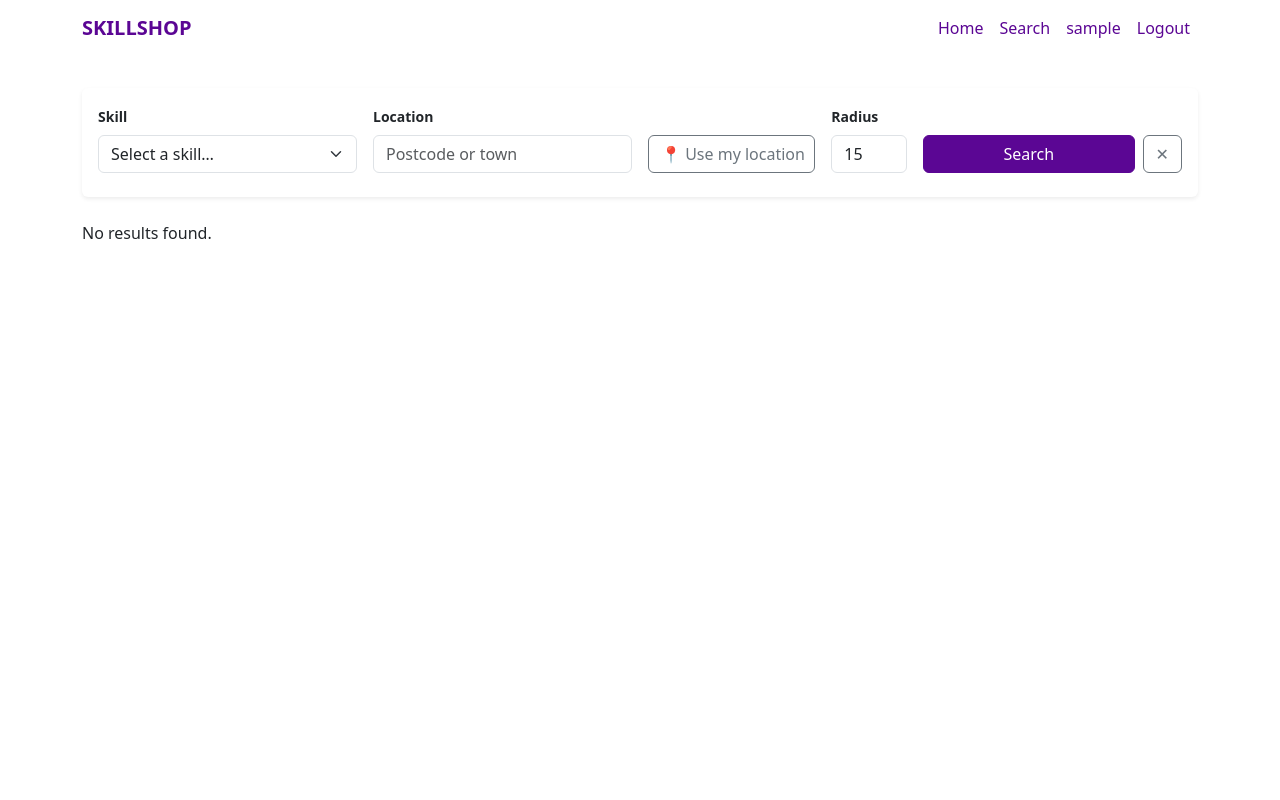
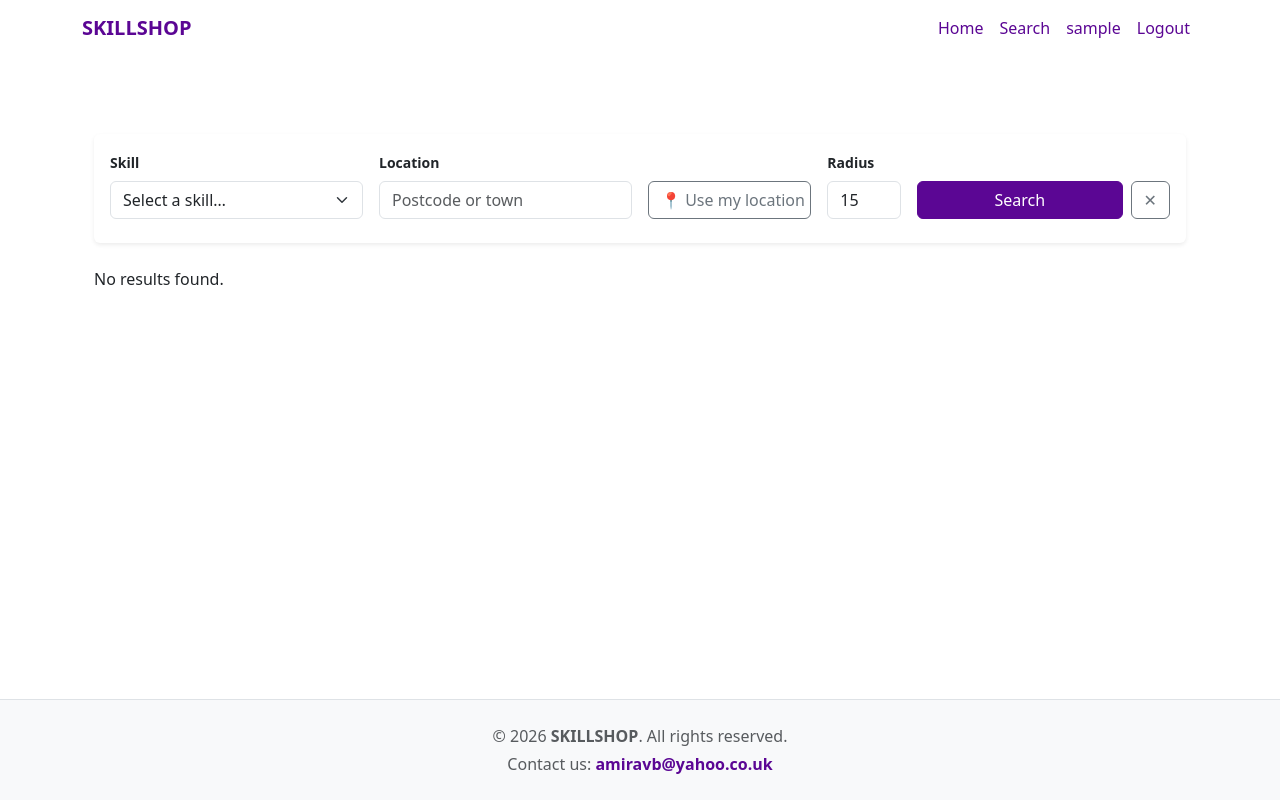
Before and after one commit to amiravalbaker/skillshop, a Django app: page /search/ in a window 1280 px wide. Run offline with Django 4.2, Linux system fonts and the light colour scheme; the visitor is signed in with stand-in values (Sample User, id 1); data comes from the database, SQL or seed files in the repository; data that the repository does not hold is empty.

Commit message:
add footer

```diff
--- a/config/settings.py
+++ b/config/settings.py
@@ -27,7 +27,7 @@ TEMPLATES_DIR = os.path.join(BASE_DIR, 'templates')
 SECRET_KEY = os.environ.get("SECRET_KEY")
 
 # SECURITY WARNING: don't run with debug turned on in production!
-DEBUG = False
+DEBUG = True
 
 ALLOWED_HOSTS = [
     '.herokuapp.com',
--- a/skills/templates/skills/listing_detail.html
+++ b/skills/templates/skills/listing_detail.html
@@ -2,7 +2,6 @@
 {% load static %}
 
 {% block content %}
-
 <div class="container py-5">
   <div class="card shadow-sm mb-4">
     <div class="row g-0 align-items-center">
--- a/skills/templates/skills/search.html
+++ b/skills/templates/skills/search.html
@@ -2,7 +2,7 @@
 {% load static %}
 
 {% block content %}
-
+<div class="container py-5">
   <form method="get" class="card card-body shadow-sm mb-4 border-0">
     <div class="row g-3 align-items-end">
 
@@ -13,14 +13,15 @@
 
       <div class="col-12 col-md-6 col-lg-3">
         <label class="form-label fw-bold small text-dark">Location</label>
-      <input class="form-control" type="text" name="location" id="location-input"
-             value="{{ location_q }}" placeholder="Postcode or town">
+        <input class="form-control" type="text" name="location" id="location-input" value="{{ location_q }}"
+          placeholder="Postcode or town">
         <input type="hidden" name="lat" id="lat">
         <input type="hidden" name="lon" id="lon">
       </div>
 
       <div class="col-12 col-md-4 col-lg-2">
-      <button class="btn btn-outline-secondary w-100" type="button" id="use-location-btn" style="white-space: nowrap;">
+        <button class="btn btn-outline-secondary w-100" type="button" id="use-location-btn"
+          style="white-space: nowrap;">
           <span id="loc-text">📍 Use my location</span>
           <span id="loc-spinner" class="spinner-border spinner-border-sm d-none" role="status"></span>
         </button>
@@ -122,6 +123,7 @@
     </div>
     {% endfor %}
   </div>
+</div>
 
 
 <script src="{% static 'js/listing.js' %}?v=2"></script>
--- a/static/css/style.css
+++ b/static/css/style.css
@@ -1,7 +1,34 @@
 /* style.css */
 
+/*body {
+    padding-top: 70px;
+}*/
+
+/* Ensure the body allows for scrolling even with full-height elements */
+/* Sticky Footer Logic */
+html, body {
+    height: 100%;
+}
+
 body {
-    padding-top: 70px;
+    display: flex;
+    flex-direction: column;
+}
+
+/* Push the footer to the bottom */
+main {
+    flex: 1 0 auto;
+}
+
+/* Ensure the footer stays its own size */
+footer {
+    flex-shrink: 0;
+    width: 100%;
+}
+
+/* Spacing fix so content isn't hidden under fixed navbar */
+body {
+    padding-top: 0 !important; /* We handle this with margin-top on main instead */
 }
 
 /* Force Purple on all Primary and Success buttons */
--- a/templates/base.html
+++ b/templates/base.html
@@ -1,6 +1,6 @@
 {% load static %}
 <!DOCTYPE html>
-<hhtml lang="en">
+<html lang="en">
 
 <head>
   <meta charset="UTF-8">
@@ -13,9 +13,10 @@
 
   <!-- Custom CSS -->
   <link rel="stylesheet" href="{% static 'css/style.css' %}">
+
 </head>
 
-  <body class="pt-5 pt-lg-4">
+<body class="d-flex flex-column min-vh-100"">
 
   <!-- Fixed Navbar -->
   <nav class="navbar navbar-expand-lg navbar-light bg-white fixed-top">
@@ -30,6 +31,7 @@
       </button>
 
       <div class="collapse navbar-collapse" id="navMenu">
+
         <ul class="navbar-nav ms-auto mb-2 mb-lg-0">
           <li class="nav-item"><a class="nav-link" href="{% url 'home' %}">Home</a></li>
           <li class="nav-item"><a class="nav-link" href="{% url 'search' %}">Search</a></li>
@@ -39,7 +41,7 @@
           {% if user.is_authenticated %}
           <li class="nav-item">
             <a class="nav-link" href="{% url 'profile' %}">{{ user.profile.display_name }}</a>
-            </li
+          </li>
           {% if user.profile.is_provider %}
           <li class="nav-item">
             <a class="nav-link" href="{% url 'create_listing' %}">Create Listing</a>
@@ -58,15 +60,16 @@
           {% endif %}
         </ul>
       </div>
+
     </div>
   </nav>
 
-    <div class="container py-5">
+  <main class="flex-shrink-0" style="margin-top: 70px;">
     <div class="container mt-3">
 
       {% if request.resolver_match.url_name != 'conversation_detail' %}
       {% if messages %}
-    <div class="container mt-3"></div>
+      <div class="container mt-3">
         {% for message in messages %}
         <div class="alert alert-success alert-dismissible fade show shadow-sm border-0" role="alert"
           style="border-left: 5px solid #5b0694 !important;">
@@ -77,9 +80,25 @@
       </div>
       {% endif %}
       {% endif %}
+
+    {% block content %}
+    {% endblock %}
     </div>
-      {% block content %}{% endblock %}
+  </main>
+
+  <footer class="footer mt-auto py-4" style="background-color: #f8f9fa; border-top: 1px solid #dee2e6;">
+    <div class="container text-center">
+      <p class="mb-1 text-muted">
+        &copy; {% now "Y" %} <strong>SKILLSHOP</strong>. All rights reserved.
+      </p>
+      <p class="mb-0">
+        <span class="text-muted">Contact us:</span>
+        <a href="mailto:amiravb@yahoo.co.uk" class="fw-bold text-decoration-none" style="color: #5b0694;">
+          amiravb@yahoo.co.uk
+        </a>
+      </p>
     </div>
+  </footer>
 
   <!-- Bootstrap JS -->
   <script src="https://cdn.jsdelivr.net/npm/bootstrap@5.3.2/dist/js/bootstrap.bundle.min.js"></script>
```
Lines whose indentation alone changed are shown as unchanged.
